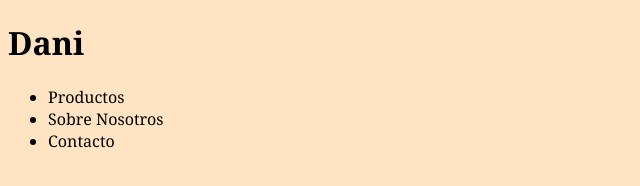
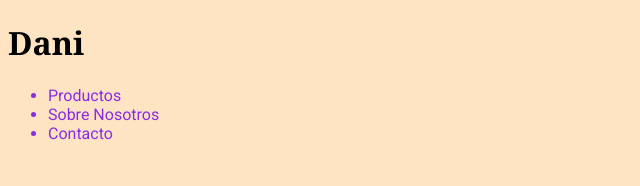
Before and after one commit to danielvargasmileti12-cmyk/proyecto-web-dani, a plain HTML site: page index.html in a window 1280 px wide. Shown: the whole page, without its empty margins (0-640 px from the left). Drawn offline with Linux system fonts and the light colour scheme.

Commit message:
anadiendo estilo a la lista

```diff
--- a/styles.css
+++ b/styles.css
@@ -1,4 +1,11 @@
+@import url('https://fonts.googleapis.com/css2?family=Roboto:ital,wght@0,100..900;1,100..900&display=swap');
+
 body{
     background-color: bisque;
     font-family: Georgia, 'Times New Roman', Times, serif;
 }
+
+li {
+      font-family: "Roboto", sans-serif;
+    color: blueviolet;
+}
```
